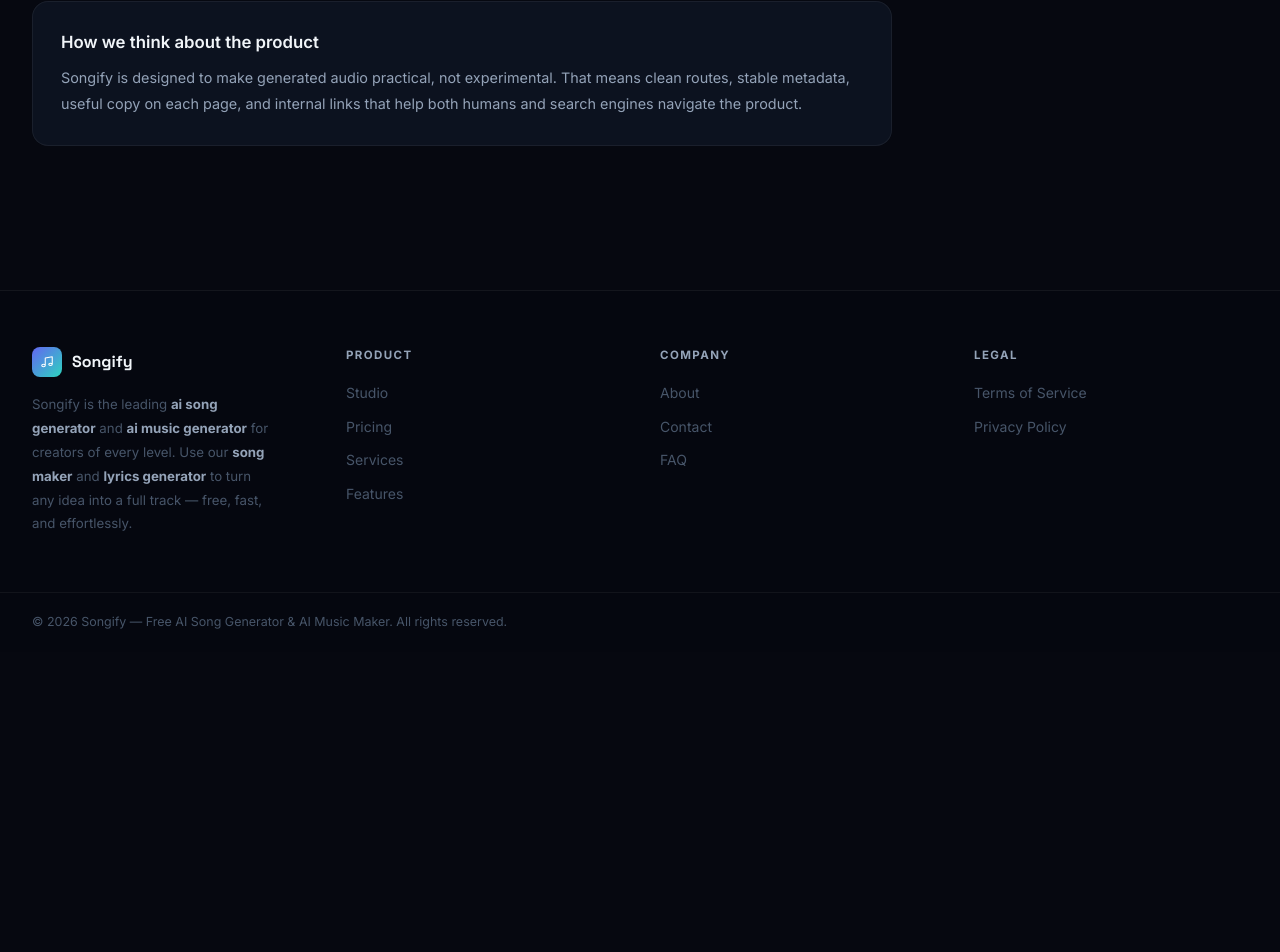
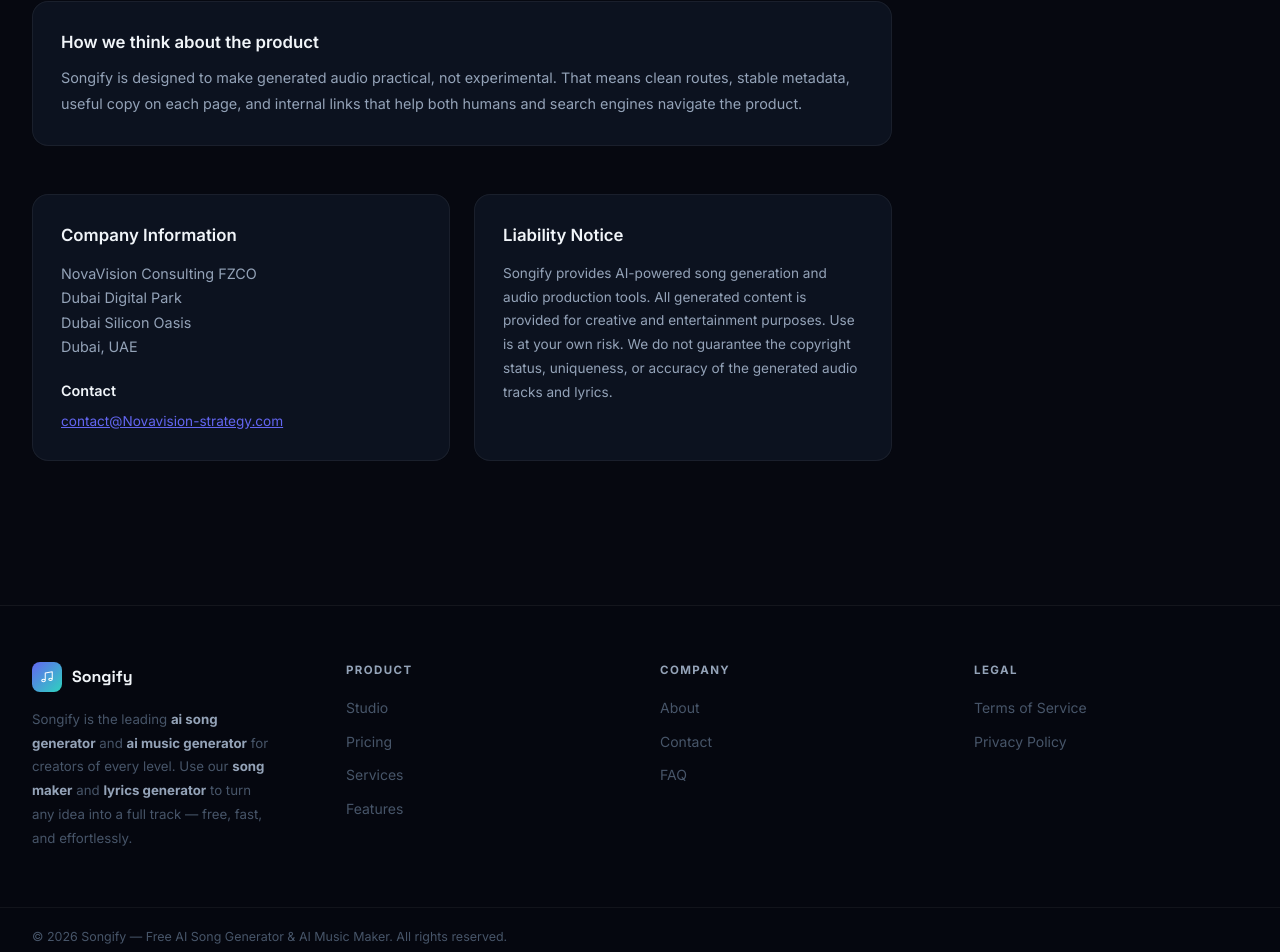
Before and after one commit to akarshrajput/ss-project, a Next.js app in the folder frontend/: page /about in a window 1280 px wide. Shown: the part 832-1784 px from the top of the page. Before the commit the page ends 1484 px from the top, so only its background shows below. Built offline with nearby package versions, Linux system fonts and the light colour scheme; no server answers.

Commit message:
Fix the pages of impressum and about

```diff
--- a/frontend/src/app/about/page.tsx
+++ b/frontend/src/app/about/page.tsx
@@ -65,6 +65,34 @@
           </p>
         </div>
       </section>
+      <section style={{ maxWidth: 860, marginTop: "3rem", display: "grid", gap: "1.5rem", gridTemplateColumns: "repeat(auto-fit, minmax(300px, 1fr))" }}>
+        <div className="glass-card" style={{ padding: "1.75rem" }}>
+          <h2 style={{ fontSize: "1.05rem", fontWeight: 600, color: "var(--text-primary)", marginBottom: "0.85rem" }}>
+            Company Information
+          </h2>
+          <div style={{ fontSize: "0.9rem", color: "var(--text-secondary)", lineHeight: 1.7 }}>
+            NovaVision Consulting FZCO<br />
+            Dubai Digital Park<br />
+            Dubai Silicon Oasis<br />
+            Dubai, UAE
+          </div>
+          <div style={{ marginTop: "1.25rem" }}>
+            <h3 style={{ fontSize: "0.9rem", fontWeight: 600, color: "var(--text-primary)", marginBottom: "0.4rem" }}>Contact</h3>
+            <a href="mailto:contact@Novavision-strategy.com" style={{ fontSize: "0.85rem", color: "#6366f1", textDecoration: "underline" }}>
+              contact@Novavision-strategy.com
+            </a>
+          </div>
+        </div>
+
+        <div className="glass-card" style={{ padding: "1.75rem" }}>
+          <h2 style={{ fontSize: "1.05rem", fontWeight: 600, color: "var(--text-primary)", marginBottom: "0.85rem" }}>
+            Liability Notice
+          </h2>
+          <p style={{ fontSize: "0.85rem", color: "var(--text-secondary)", lineHeight: 1.75 }}>
+            Songify provides AI-powered song generation and audio production tools. All generated content is provided for creative and entertainment purposes. Use is at your own risk. We do not guarantee the copyright status, uniqueness, or accuracy of the generated audio tracks and lyrics.
+          </p>
+        </div>
+      </section>
     </main>
   );
 }
--- /dev/null
+++ b/frontend/src/app/impressum/page.tsx
@@ -0,0 +1,38 @@
+import type { Metadata } from "next";
+
+export const metadata: Metadata = {
+  title: "Impressum | Legal Notice | Songify",
+  description: "Legal notice and company information for Songify. Required by EU law.",
+  robots: { index: true, follow: true },
+};
+
+export default function ImpressumPage() {
+  return (
+    <main className="site-container w-full flex-1 px-4 py-12 sm:px-6 lg:px-8 max-w-2xl mx-auto">
+      <h1 style={{ fontFamily: 'Space Grotesk, sans-serif', fontWeight: 800, fontSize: '2.2rem', marginBottom: '2rem', color: 'var(--text-primary)' }}>
+        Legal Notice
+      </h1>
+      <section style={{ marginBottom: '2.5rem' }}>
+        <h2 style={{ fontSize: '1.1rem', fontWeight: 700, marginBottom: '0.5rem', color: 'var(--text-secondary)' }}>Company Information</h2>
+        <div style={{ fontSize: '1rem', color: 'var(--text-primary)', lineHeight: 1.7 }}>
+          NovaVision Consulting FZCO<br />
+          Dubai Digital Park<br />
+          Dubai Silicon Oasis<br />
+          Dubai, UAE
+        </div>
+      </section>
+      <section style={{ marginBottom: '2.5rem' }}>
+        <h2 style={{ fontSize: '1.1rem', fontWeight: 700, marginBottom: '0.5rem', color: 'var(--text-secondary)' }}>Contact</h2>
+        <div style={{ fontSize: '1rem', color: 'var(--text-primary)', lineHeight: 1.7 }}>
+          Email: <a href="mailto:contact@Novavision-strategy.com" style={{ color: '#6366f1', textDecoration: 'underline' }}>contact@Novavision-strategy.com</a>
+        </div>
+      </section>
+      <section>
+        <h2 style={{ fontSize: '1.1rem', fontWeight: 700, marginBottom: '0.5rem', color: 'var(--text-secondary)' }}>Liability Notice</h2>
+        <div style={{ fontSize: '1rem', color: 'var(--text-primary)', lineHeight: 1.7 }}>
+          Songify provides AI-powered song generation and audio production tools. All generated content is provided for creative and entertainment purposes. Use is at your own risk. We do not guarantee the copyright status, uniqueness, or accuracy of the generated audio tracks and lyrics.
+        </div>
+      </section>
+    </main>
+  );
+}
```
